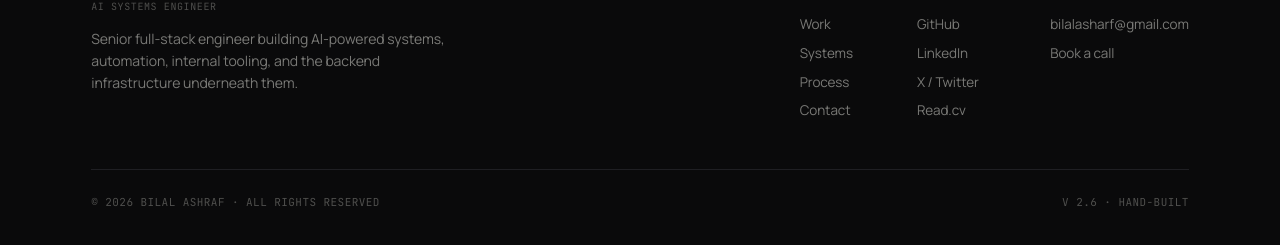
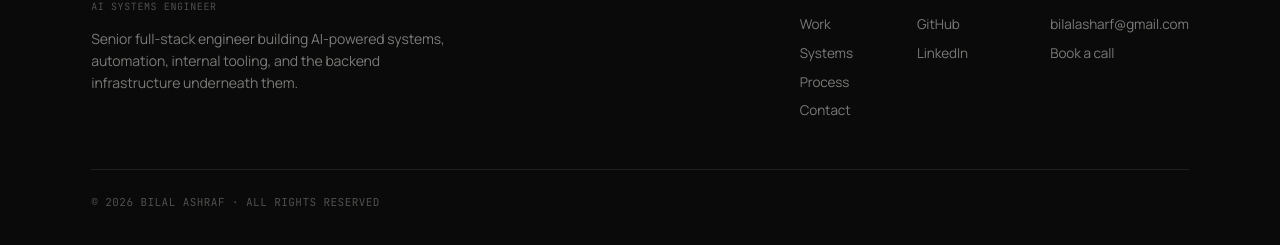
Before and after one commit to billalaashraf/bilal-portfolio, a Next.js app: page /case-studies in a window 1280 px wide. Shown: the part 1939-2184 px from the top of the page. Built offline with nearby package versions, Linux system fonts and the light colour scheme.

Commit message:
Fix portfolio navigation and footer cleanup

```diff
--- a/app/_components/CaseCard.tsx
+++ b/app/_components/CaseCard.tsx
@@ -82,7 +82,7 @@ export default function CaseCard({ num, href, title, tail, summary, tags, meta,
           style={{ display: "inline-flex", alignItems: "center", gap: 10 }}
           className="case-view"
         >
-          View case study <span className="arr case-arr" style={{ transition: "transform .2s ease" }}>→</span>
+          View case study
         </a>
         <span style={{ color: "var(--fg-4)", fontFamily: "var(--mono)", fontSize: 11, letterSpacing: "0.04em", textTransform: "uppercase", whiteSpace: "nowrap" }}>
           {meta}
@@ -90,7 +90,6 @@ export default function CaseCard({ num, href, title, tail, summary, tags, meta,
       </div>
 
       <style>{`
-        .case-card:hover .case-arr { transform: translateX(3px); color: var(--fg); }
         @media (max-width: 900px) { .case-card[style*="span 2"] { grid-column: span 1 !important; } }
       `}</style>
     </motion.article>
--- a/app/_components/CaseStudies.tsx
+++ b/app/_components/CaseStudies.tsx
@@ -57,20 +57,19 @@ const cases = [
 export default function CaseStudies() {
   return (
     <section
-      id="work"
+      id="case-studies"
       style={{ padding: "96px 0", borderBottom: "1px solid var(--line)" }}
     >
       <div className="wrap">
         <div className="sec-head">
           <div>
-            <span className="eyebrow"><span className="dot"/>Selected work · 2023–2026</span>
             <h2>Production systems I&apos;ve architected, shipped, and operated.</h2>
           </div>
           <div className="meta">
             <span style={{ fontFamily: "var(--mono)", fontSize: 12, letterSpacing: "0.02em", textTransform: "uppercase", color: "var(--fg-3)" }}>
               05 case studies
             </span>
-            <a href="#work" className="btn ghost sm">All projects <span className="arr">→</span></a>
+            <a href="/case-studies" className="btn ghost sm">All projects <span className="arr">→</span></a>
           </div>
         </div>
 
--- a/app/_components/Footer.tsx
+++ b/app/_components/Footer.tsx
@@ -29,16 +29,14 @@ export default function Footer({ prefix = "" }: FooterProps) {
 
           <div style={{ display: "flex", gap: 64, flexWrap: "wrap" }}>
             <FooterCol title="Index" links={[
-              { label: "Work",    href: `${prefix}#work` },
+              { label: "Work",    href: `${prefix}#case-studies` },
               { label: "Systems", href: `${prefix}#systems` },
               { label: "Process", href: `${prefix}#process` },
               { label: "Contact", href: `${prefix}#contact` },
             ]} />
             <FooterCol title="Elsewhere" links={[
-              { label: "GitHub",   href: "https://github.com/billalaashraf",          external: true },
-              { label: "LinkedIn", href: "https://www.linkedin.com/in/bashraf",       external: true },
-              { label: "X / Twitter", href: "#" },
-              { label: "Read.cv",  href: "#" },
+              { label: "GitHub",   href: "https://github.com/billalaashraf",    external: true },
+              { label: "LinkedIn", href: "https://www.linkedin.com/in/bashraf", external: true },
             ]} />
             <FooterCol title="Contact" links={[
               { label: "bilalasharf@gmail.com", href: "mailto:bilalasharf@gmail.com" },
@@ -54,9 +52,6 @@ export default function Footer({ prefix = "" }: FooterProps) {
         }}>
           <span style={{ fontFamily: "var(--mono)", fontSize: 11, letterSpacing: "0.04em", color: "var(--fg-4)", textTransform: "uppercase" }}>
             © 2026 Bilal Ashraf · All rights reserved
-          </span>
-          <span style={{ fontFamily: "var(--mono)", fontSize: 11, letterSpacing: "0.04em", color: "var(--fg-4)", textTransform: "uppercase" }}>
-            v 2.6 · Hand-built
           </span>
         </div>
       </div>
--- a/app/_components/Hero.tsx
+++ b/app/_components/Hero.tsx
@@ -75,7 +75,7 @@ export default function Hero() {
         </motion.p>
 
         <motion.div {...item(0.18)} style={{ display: "flex", gap: 12, flexWrap: "wrap", marginBottom: 64 }}>
-          <a href="#work" className="btn primary">
+          <a href="#case-studies" className="btn primary">
             View case studies <span className="arr">→</span>
           </a>
           <a href="https://calendly.com/billalaashraf/1-1-with-bilal" target="_blank" rel="noopener noreferrer" className="btn">
--- a/app/_components/Nav.tsx
+++ b/app/_components/Nav.tsx
@@ -42,7 +42,7 @@ export default function Nav({ prefix = "" }: NavProps) {
 
         {/* Center links */}
         <div className="nav-links-desktop">
-          <a href={`${prefix}#work`}    className="nav-link">Work</a>
+          <a href={`${prefix}#case-studies`} className="nav-link">Work</a>
           <a href={`${prefix}#systems`} className="nav-link">Systems</a>
           <a href={`${prefix}#process`} className="nav-link">Process</a>
           <a href={`${prefix}#contact`} className="nav-link">Contact</a>
```
